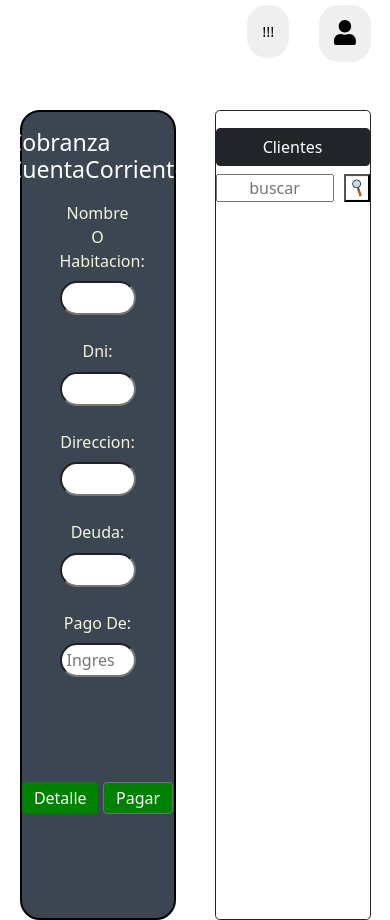
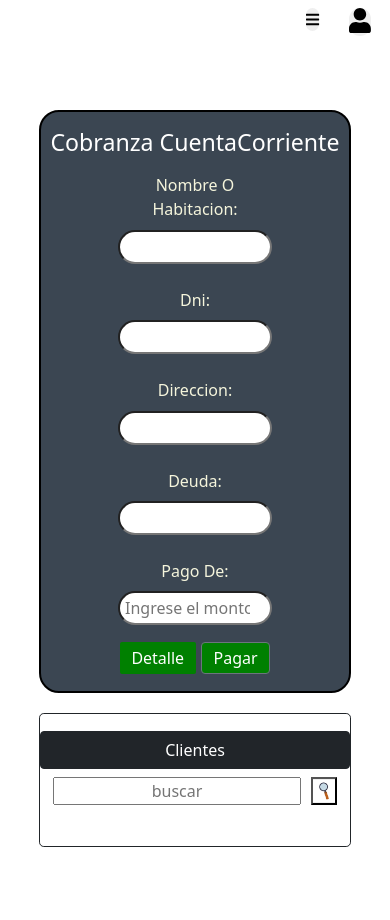
Before and after one commit to LucasLeiroA/FinalProgramacion, a plain HTML site: page CobranzaCuentaCorriente/cobranza.html in a window 390 px wide. After the commit the page ends 867 px from the top, so only its background shows below. Drawn offline with nearby package versions, Linux system fonts and the light colour scheme; no server answers.

Commit message:
se la hizo responsive

```diff
--- a/CobranzaCuentaCorriente/cobranza.css
+++ b/CobranzaCuentaCorriente/cobranza.css
@@ -133,3 +133,26 @@
     margin: auto;
     display: none;
 }
+
+
+@media (max-width:1028px){
+    #container{
+        display: flex;
+        flex-direction: column;
+    }
+    #container section{
+        width: 80%;
+        margin: auto;
+
+    }
+
+    #section2{
+        margin-top: 20px !important;
+        margin-bottom: 20px !important;
+    }
+    #div_mostrar{
+        height: auto;
+        overflow: auto;
+        width: 100%;
+    }
+}
--- a/NavTab/nav.css
+++ b/NavTab/nav.css
@@ -21,10 +21,13 @@ nav{
     height: 10%;
 }
 #btn-sesion{
-    padding: 15px;
+    padding: 0.2%;
     margin: 5px 15px 15px 15px;
     border-radius: 20px;
     border: none;
+    position: fixed;
+    right: 0px;
+    top: 0px;
 
 }
 #toogle{
@@ -36,6 +39,9 @@ nav{
 #icono{
     color: black;
     font-size: 25px;
+}
+#contNav{
+    margin-right: 5%;
 }
 #datos-sesion{
     display: none;
@@ -97,11 +103,18 @@ justify-content: center;
     }
 
 }
-@media (max-width:1028px){
+@media (max-width:1285px){
 
     #toogle{
         display: block;
-
+        position: relative;
+        top: 7%;
+        padding: 0.2%;
+    }
+    #btn-sesion{
+        position: relative;
+        top: 7%;
+        padding: 0.2%;
     }
 
     .nav-menu{
--- a/Ventas/Ventas.html
+++ b/Ventas/Ventas.html
@@ -14,24 +14,29 @@
       crossorigin="anonymous"
     />
     <link rel="stylesheet" href="estilos.css" />
-    <link rel="stylesheet" href="../NavTab/nav.css">
+    <link rel="stylesheet" href="../NavTab/nav.css" />
     <link rel="shortcut icon" href="/imagenes/favicon.jpg" />
-    <link rel="stylesheet" href="https://use.fontawesome.com/releases/v5.0.8/css/solid.css">
+    <link
+      rel="stylesheet"
+      href="https://use.fontawesome.com/releases/v5.0.8/css/solid.css"
+    />
     <script src="https://use.fontawesome.com/releases/v5.0.7/js/all.js"></script>
     <title>Ventas</title>
   </head>
   <body>
-    <nav>
-
-    </nav>
+    <nav></nav>
     <div id="contenedor1">
       <div id="container">
         <div id="btn_tipo_venta">
           <button id="mostrar_ventaContado">Venta Contado</button>
-    <button id="mostrar_ventaCuentaCorriente">Venta CuentaCorriete</button>
-    <button id="mostrar_ventaTarjeta">Venta Trasferencia o Tarjeta</button>
+          <button id="mostrar_ventaCuentaCorriente">
+            Venta CuentaCorriete
+          </button>
+          <button id="mostrar_ventaTarjeta">
+            Venta Trasferencia o Tarjeta
+          </button>
         </div>
-  <section id="seccion1" style="display:none">
+        <section id="seccion1" style="display: none">
           <h3>Ventas Contado</h3>
 
           <label for="articuloContado">Articulo:</label>
@@ -63,10 +68,9 @@
             <button id="cancelarVenta">Cancelar</button>
             <button id="aceptarVenta">Aceptar</button>
           </div>
-
         </section>
 
-      <section id="seccion2" style="display:none">
+        <section id="seccion2" style="display: none">
           <h3>ventas CuentaCorriente</h3>
           <label for="">Cliente:</label>
           <input type="text" id="cliente" placeholder="Ingrese el Cliente" />
@@ -106,11 +110,9 @@
             <button id="cancelarVenta2">Cancelar</button>
             <button id="aceptarVenta2">Aceptar</button>
           </div>
-
-
         </section>
 
-      <section id="seccion3" style="display:none">
+        <section id="seccion3" style="display: none">
           <h3>Ventas Tarjeta o Trasferencia</h3>
 
           <label for="articuloTarjeta">Articulo:</label>
@@ -142,20 +144,16 @@
             <button id="cancelarVenta_tarjeta">Cancelar</button>
             <button id="aceptarVenta_tarjeta">Aceptar</button>
           </div>
-
-
         </section>
       </div>
       <div id="div1">
-      <h3 id="titulo_resultado" style="display: none;">Resultados</h3>
+        <h3 id="titulo_resultado" style="display: none">Resultados</h3>
         <div id="muestra">
           <table class="table">
             <tbody id="selectorArticulos"></tbody>
           </table>
         </div>
-
       </div>
     </div>
-
   </body>
 </html>
--- a/Ventas/estilos.css
+++ b/Ventas/estilos.css
@@ -16,7 +16,7 @@ label{
 #btn_tipo_venta{
     display: flex;
     flex-direction: column;
-    position: fixed;
+    position: absolute;
     top: 10vh;
     left: 0px;
 }
@@ -129,3 +129,26 @@ section button{
     border-radius: 20px;
     padding: 4px;
 }
+@media (max-width:1028px){
+    #contenedor1{
+        margin-top: 10vh;
+        display: flex;
+        flex-direction: column;
+
+
+    }
+    #container{
+        width: 80%;
+        margin: auto;
+    }
+    #div1{
+
+        width: 80%;
+        margin:auto;
+        margin-bottom: 20px;
+    }
+    #muestra{
+        height: auto;
+        overflow: auto;
+    }
+}
--- a/navega.js
+++ b/navega.js
@@ -35,14 +35,14 @@ export function barra(){
                 <a class="nav-link active" aria-current="page" href="../ReportesMultiples/reportes.html">Reportes Multiples</a>
             </li>
 
-            </ul>
+     </ul>
                <div id="iconToggle">
-               <li class="nav-item">
-                  <button id="toogle">!!!</button>
+                <li class="nav-item">
+                    <button id="toogle"><i class="fas fa-bars"></i></button>
+                    </li>
+                <li class="nav-item">
+                        <button id="btn-sesion"> <i id="icono"class="fas fa-user"></i></button>
                 </li>
-               <li class="nav-item">
-                    <button id="btn-sesion"> <i id="icono"class="fas fa-user"></i></button>
-               </li>
 
                </div>
 
```
Also changed, not shown: RegistrarUsuario/registrarUsuario.js (+0 -8 lines). Lines whose indentation alone changed are shown as unchanged.
